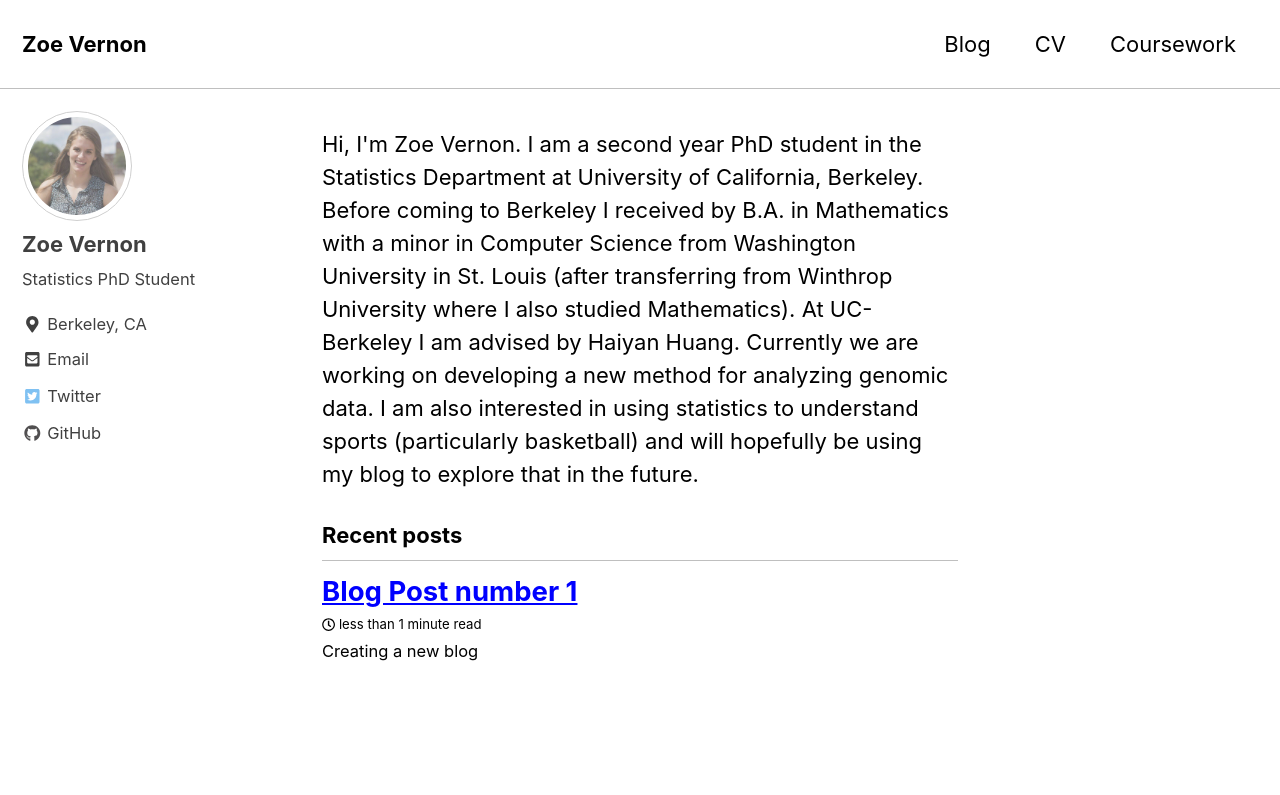
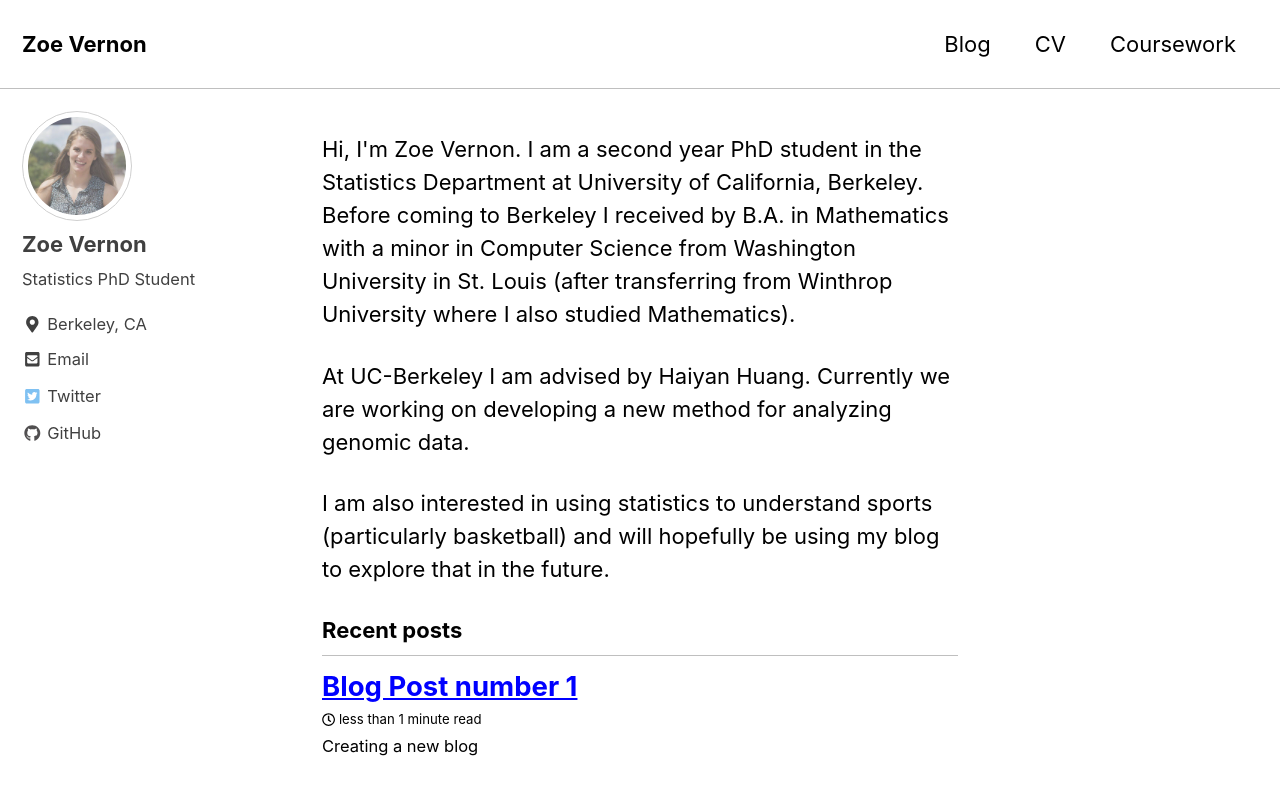
Before and after one commit to zoevernon/Personal-website, a Jekyll site: the page built from index.html, in a window 1280 px wide and 900 px high. Shown: the top 795 px of the window. Built offline with Jekyll 4.4.1, drawn with Linux system fonts in a browser that asks for light colours; nearby versions of some CDN libraries; the list of posts is cut into pages by our own code.

```diff
--- a/index.html
+++ b/index.html
@@ -2,10 +2,9 @@
 layout: home
 author_profile: true
 ---
-Hi, I'm Zoe Vernon.  I am a second year PhD student in the Statistics Department at University of California, Berkeley. Before coming to Berkeley I received by B.A. in Mathematics with a minor in Computer Science from Washington University in St. Louis (after transferring from Winthrop University where I also studied Mathematics).
+<p>Hi, I'm Zoe Vernon.  I am a second year PhD student in the Statistics Department at University of California, Berkeley. Before coming to Berkeley I received by B.A. in Mathematics with a minor in Computer Science from Washington University in St. Louis (after transferring from Winthrop University where I also studied Mathematics).<p>
+
+<p>At UC-Berkeley I am advised by Haiyan Huang.  Currently we are working on developing a new method for analyzing genomic data. <p>
 
 
-At UC-Berkeley I am advised by Haiyan Huang.  Currently we are working on developing a new method for analyzing genomic data.
-
-
-I am also interested in using statistics to understand sports (particularly basketball) and will hopefully be using my blog to explore that in the future.
+<p>I am also interested in using statistics to understand sports (particularly basketball) and will hopefully be using my blog to explore that in the future.  <p>
```
